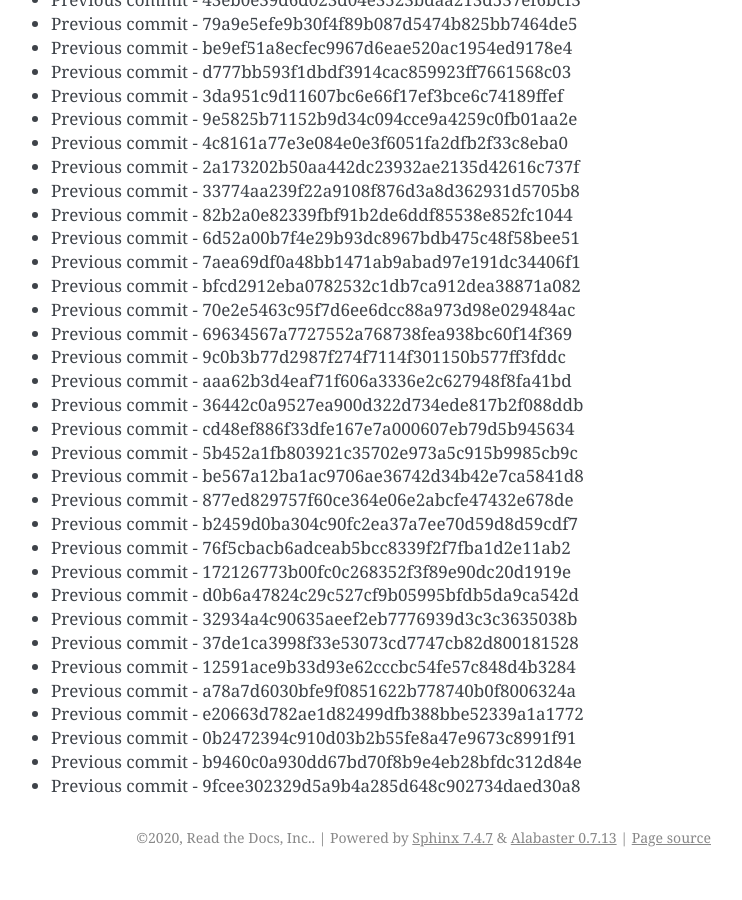
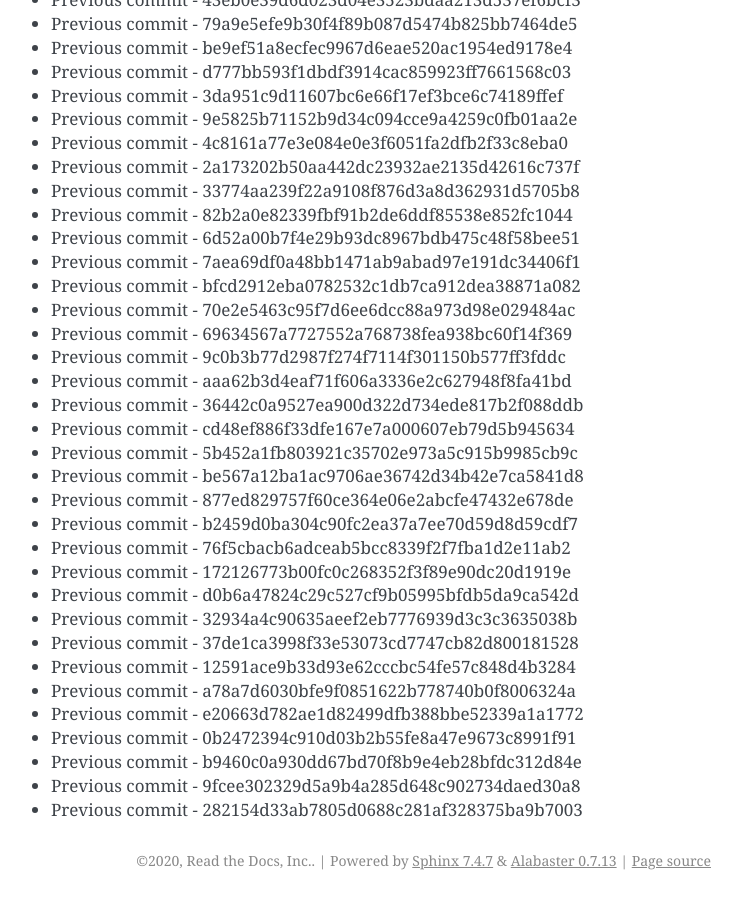
Before and after one commit to readthedocs/rtd-git-stresstest, a Sphinx documentation site: the page built from docs/updates.rst, in a window 1280 px wide and 900 px high, scrolled down 33352 px. Shown: the whole window, without its empty margins (399-1141 px from the left). Built offline with Sphinx 7.4.7, drawn with Linux system fonts in a browser that asks for light colours; before the commit the page ends 34229 px from its top, so only the background shows below that.

Commit message:
Generating commit from previous: 282154d33ab7805d0688c281af328375ba9b7003

```diff
--- a/docs/updates.rst
+++ b/docs/updates.rst
@@ -1433,3 +1433,4 @@ It can be tested for any performance characteristics.
 * Previous commit - 0b2472394c910d03b2b55fe8a47e9673c8991f91
 * Previous commit - b9460c0a930dd67bd70f8b9e4eb28bfdc312d84e
 * Previous commit - 9fcee302329d5a9b4a285d648c902734daed30a8
+* Previous commit - 282154d33ab7805d0688c281af328375ba9b7003
```
